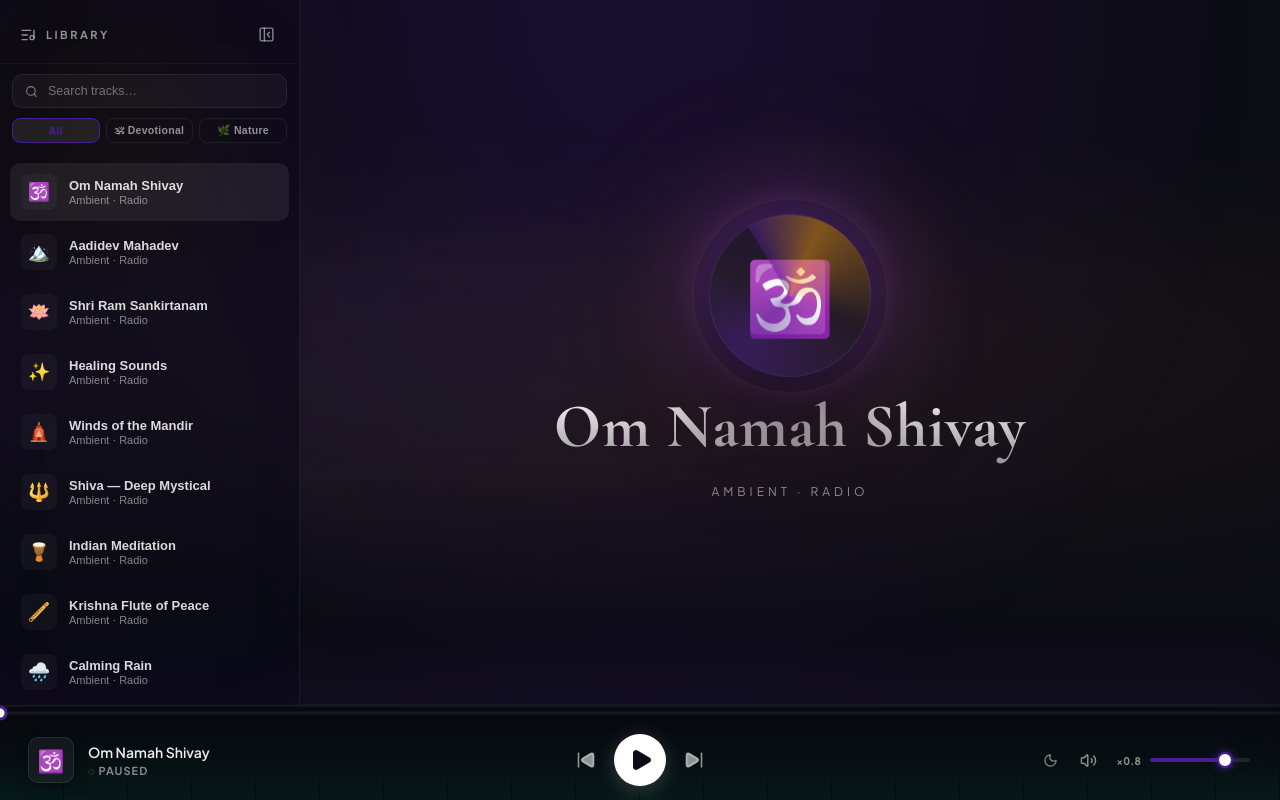
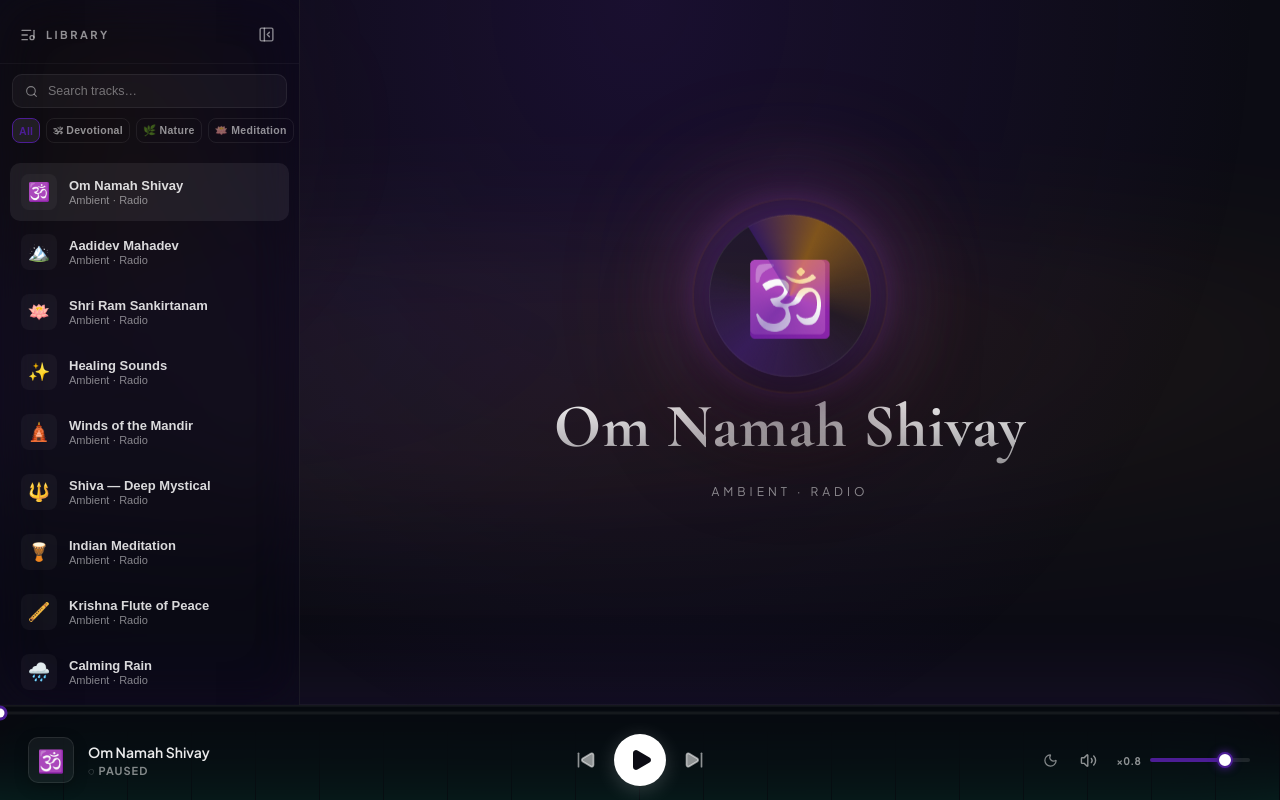
Before and after one commit to arindamparia/Ambient-Music-Player, a React (Vite) app: page / in a window 1280 px wide. Built offline with nearby package versions, Linux system fonts and the light colour scheme.

Commit message:
feat: add meditation category to sidebar and update track category for Indian Meditation

```diff
--- a/src/components/Sidebar/Sidebar.tsx
+++ b/src/components/Sidebar/Sidebar.tsx
@@ -11,7 +11,7 @@ interface SidebarProps {
   onClose: () => void;
 }
 
-type Category = 'all' | 'devotional' | 'nature';
+type Category = 'all' | 'devotional' | 'nature' | 'meditation';
 
 const TrackItem = ({
   track,
@@ -58,6 +58,7 @@ const CAT_LABELS: Record<Category, string> = {
   all: 'All',
   devotional: '🕉 Devotional',
   nature: '🌿 Nature',
+  meditation: '🪷 Meditation',
 };
 
 export const Sidebar: React.FC<SidebarProps> = ({ currentTrackId, isPlaying, onSelectTrack, onClose }) => {
--- a/src/constants/tracks.ts
+++ b/src/constants/tracks.ts
@@ -34,7 +34,7 @@ export const TRACKS: Track[] = [
   { key: 'healing', emoji: '✨', label: 'Healing Sounds', theme: '#b45309', category: 'devotional' },
   { key: 'windMandir', emoji: '🛕', label: 'Winds of the Mandir', theme: '#0f766e', category: 'devotional' },
   { key: 'shivaDeep', emoji: '🔱', label: 'Shiva — Deep Mystical', theme: '#3730a3', category: 'devotional' },
-  { key: 'meditation', emoji: '🪘', label: 'Indian Meditation', theme: '#854d0e', category: 'devotional' },
+  { key: 'meditation', emoji: '🪘', label: 'Indian Meditation', theme: '#854d0e', category: 'meditation' },
   { key: 'krishnaFlute', emoji: '🪈', label: 'Krishna Flute of Peace', theme: '#0369a1', category: 'devotional' },
   // ── Nature tracks ─────────────────────────────────────────────────────────
   { key: 'rain', emoji: '🌧️', label: 'Calming Rain', theme: '#334155', category: 'nature' },
```
